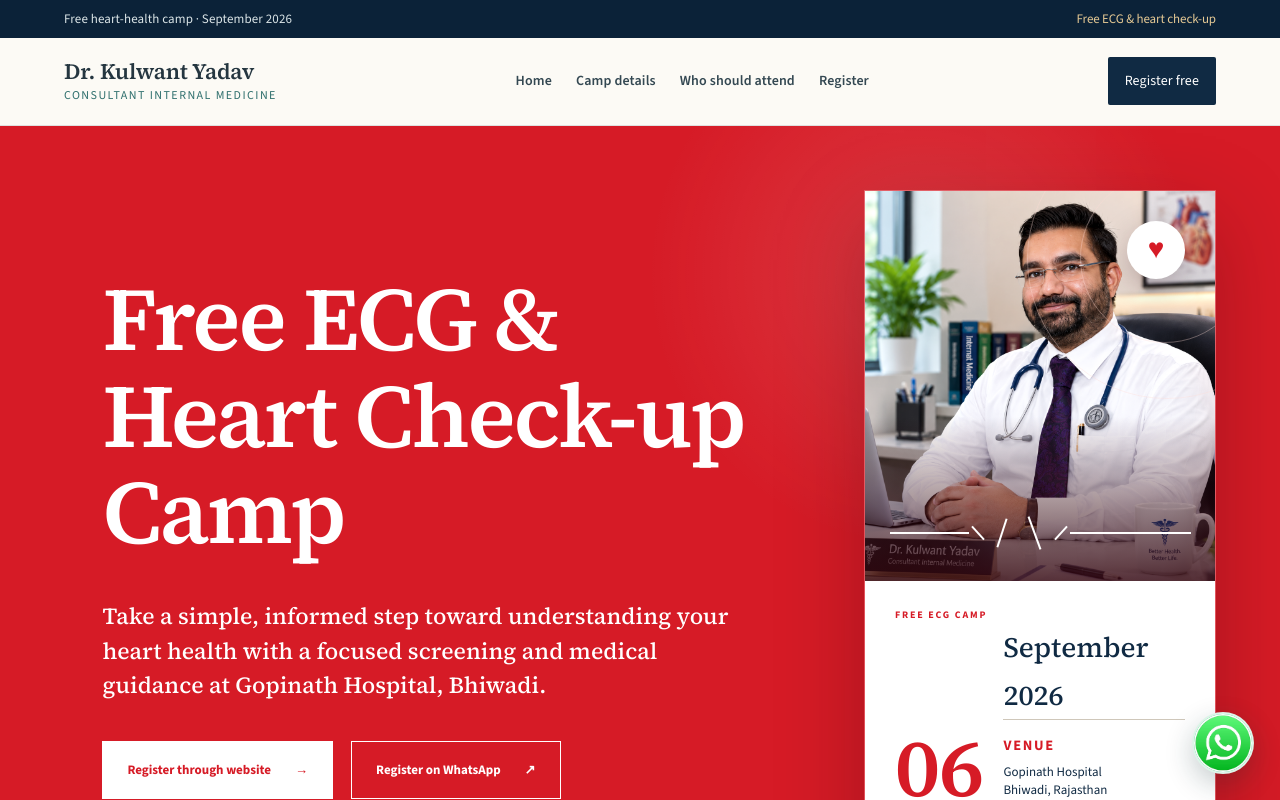
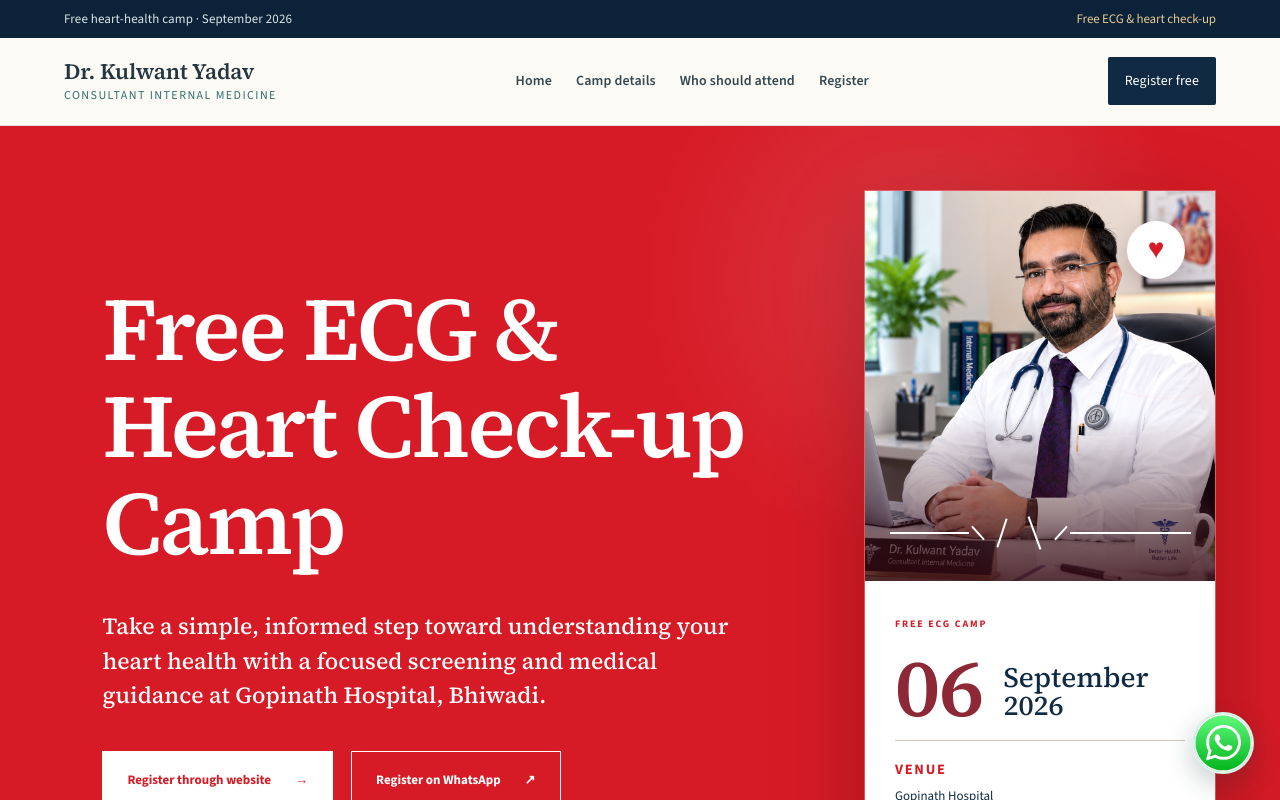
Before and after one commit to DrKulwantYadav/dky, a Next.js app: page /world-heart-day-free-ecg-camp in a window 1280 px wide. Shown: the top 800 px of the page. Built offline with nearby package versions, Linux system fonts and the light colour scheme.

Commit message:
Clarify camp date and venue layout

```diff
--- a/app/world-heart-day-free-ecg-camp/page.tsx
+++ b/app/world-heart-day-free-ecg-camp/page.tsx
@@ -65,9 +65,8 @@ export default function WorldHeartDayCampPage() {
         </div>
         <div className="heart-date-card">
           <span>Free ECG camp</span>
-          <strong>06</strong>
-          <b>September 2026</b>
-          <div><small>Venue</small><p>Gopinath Hospital<br/>Bhiwadi, Rajasthan</p></div>
+          <div className="heart-date-lockup"><strong>06</strong><p><b>September 2026</b></p></div>
+          <div className="heart-date-venue"><small>Venue</small><p>Gopinath Hospital<br/>Bhiwadi, Rajasthan</p></div>
           <em>Free camp · Prior registration recommended</em>
         </div>
       </aside>
```
Also changed, not shown: app/globals.css.
